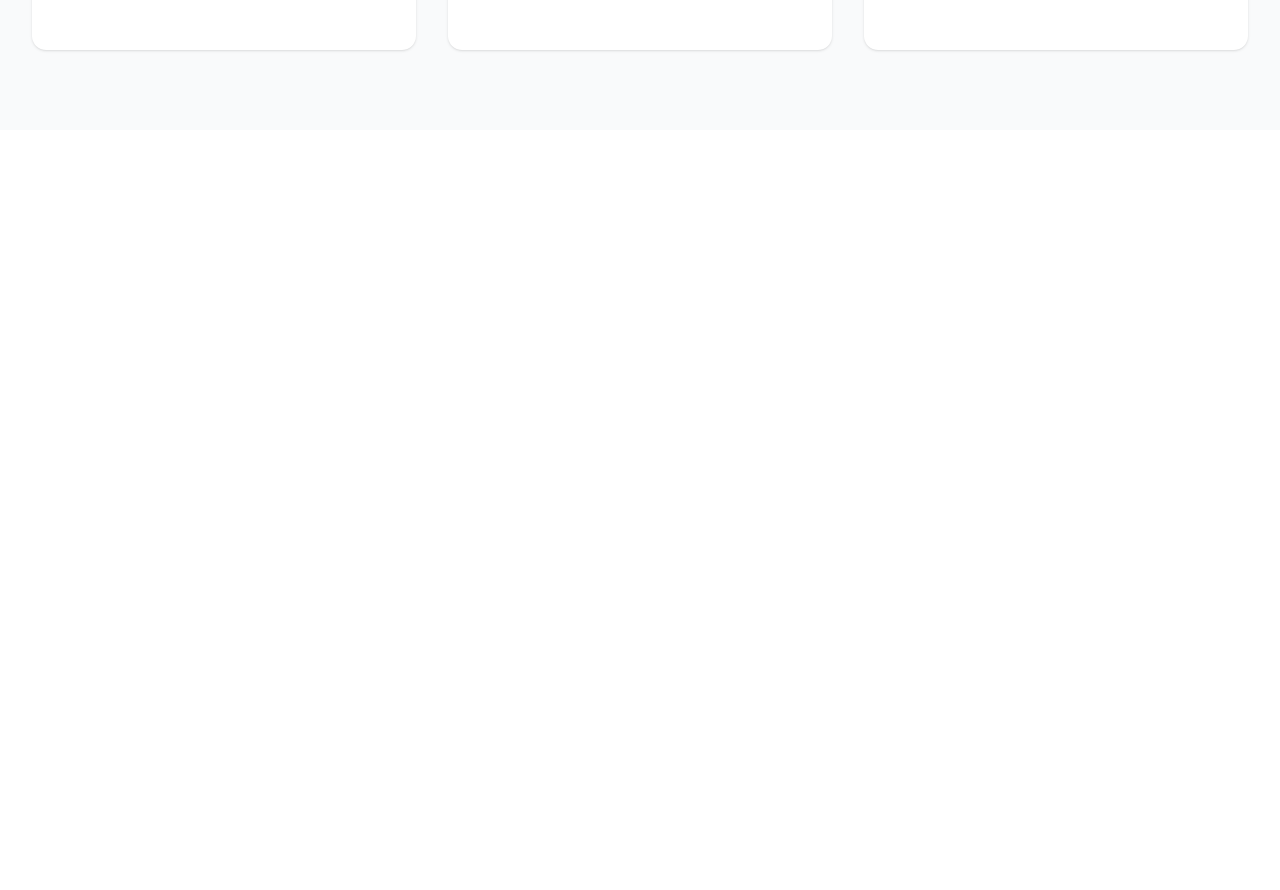
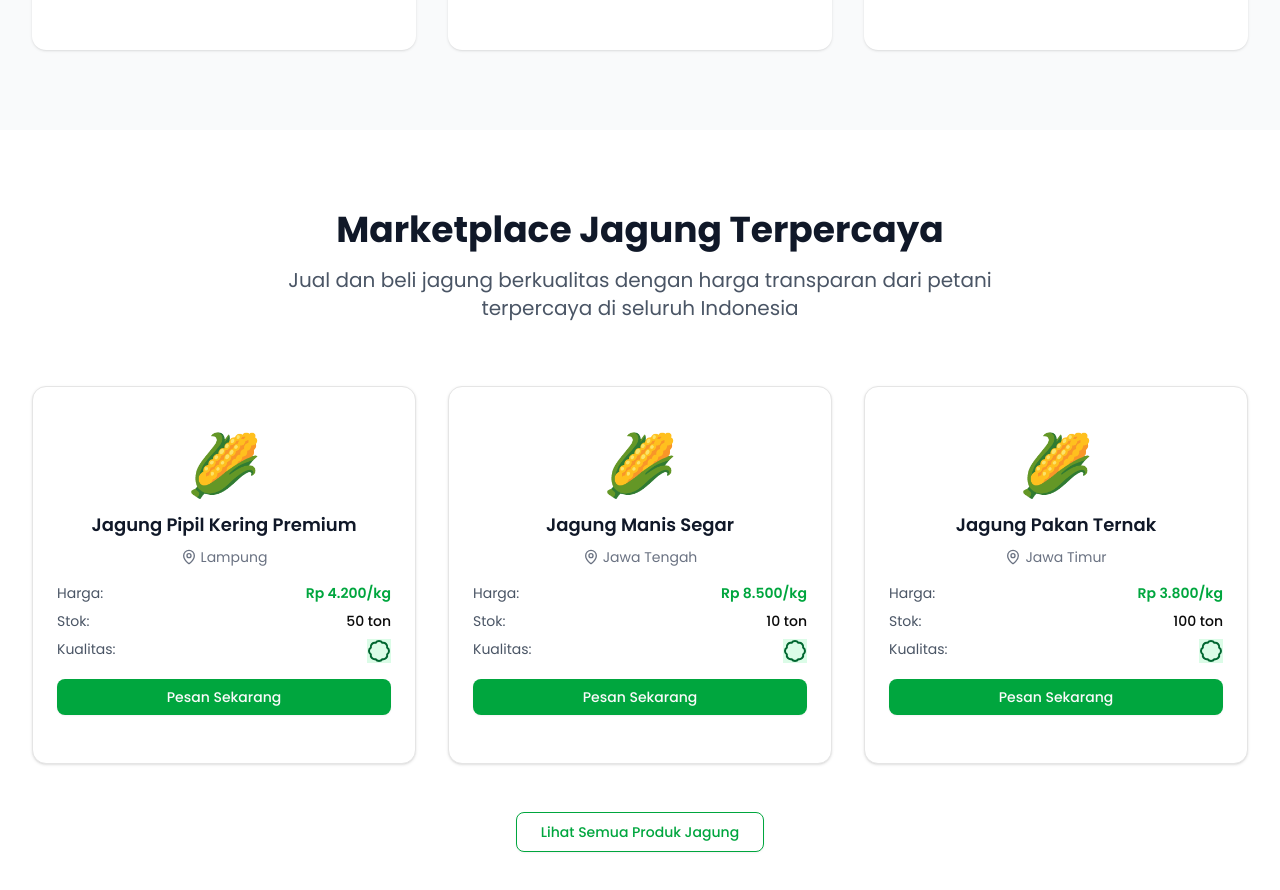
Before and after one commit to SyariefHayat/rantaiPasokDistribusi, a React (Vite) app: page / in a window 1280 px wide. Shown: the part 2380-3270 px from the top of the page. Before the commit the page ends 2510 px from the top, so only its background shows below. Built offline with nearby package versions, Linux system fonts and the light colour scheme.

Commit message:
update frontend: marketplace section ui

```diff
--- a/src/pages/Landing.jsx
+++ b/src/pages/Landing.jsx
@@ -15,7 +15,7 @@ const Landing = () => {
             <HeroSection />
             <AboutUs />
             <FeatureSection />
-            {/* <MarketplaceSection /> */}
+            <MarketplaceSection />
             {/* <CTASection /> */}
             {/* <FooterSection /> */}
         </DefaultLayout>
```
